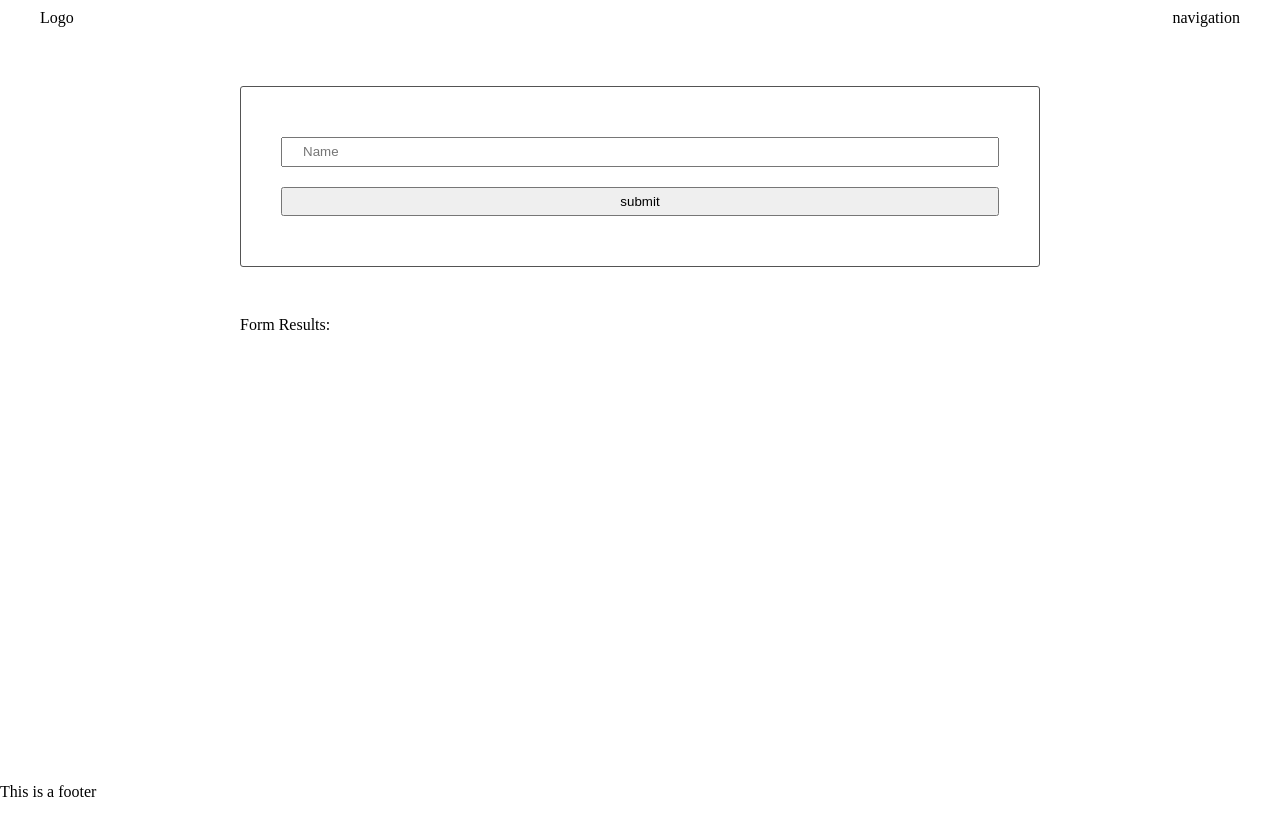
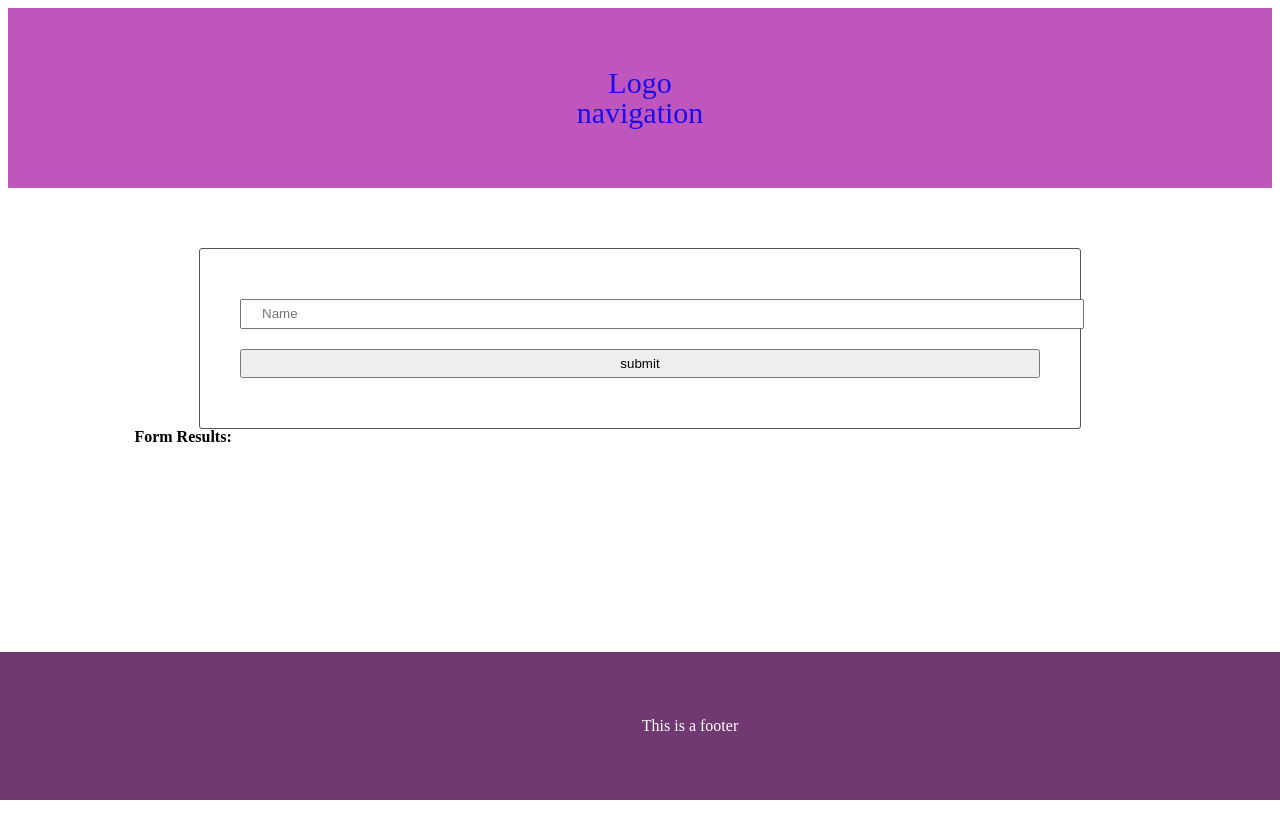
Before and after one commit to gcedeno/Evaluate_a_News_Article_with_NLP, a website: page src/client/views/index.html in a window 1280 px wide. Drawn offline with nearby package versions, Linux system fonts and the light colour scheme; files that its build step writes are made by us from their sources.

Commit message:
style modifications

```diff
--- a/src/client/styles/base.scss
+++ b/src/client/styles/base.scss
@@ -1,14 +1,50 @@
-body {
-    display: flex;
-    flex-direction: column;
-    min-height: 100vh;
-}
+/* http://meyerweb.com/eric/tools/css/reset/
+   v2.0 | 20110126
+   License: none (public domain)
+*/
 
-main {
-    flex: 2;
-}
+html, body, div, span, applet, object, iframe, h1, h2, h3, h4, h5, h6, p, blockquote, pre, a, abbr, acronym, address, big, cite, code, del, dfn, em, img, ins, kbd, q, s, samp, small, strike, strong, sub, sup, tt, var, b, u, i, center, dl, dt, dd, ol, ul, li, fieldset, form, label, legend, table, caption, tbody, tfoot, thead, tr, th, td, article, aside, canvas, details, embed, figure, figcaption, footer, header, hgroup, menu, nav, output, ruby, section, summary, time, mark, audio, video {
+    margin: 3;
+    padding: 0;
+    border: 0;
+    font-size: 100%;
+    //font: inherit;
+    vertical-align: baseline;
+  }
 
-section {
-    max-width: 800px;
-    margin: 50px auto;
-}
+  /* HTML5 display-role reset for older browsers */
+
+  article, aside, details, figcaption, figure, footer, header, hgroup, menu, nav, section {
+    display: block;
+  }
+
+  body {
+    line-height: 1;
+  }
+
+  ol, ul {
+    list-style: none;
+  }
+
+  blockquote, q {
+    quotes: none;
+  }
+
+  blockquote {
+    &:before, &:after {
+      content: '';
+      content: none;
+    }
+  }
+
+  q {
+    &:before, &:after {
+      content: '';
+      content: none;
+    }
+  }
+
+  table {
+    border-collapse: collapse;
+    border-spacing: 0;
+  }
--- a/src/client/styles/footer.scss
+++ b/src/client/styles/footer.scss
@@ -0,0 +1,22 @@
+footer {
+    padding: 50px;
+    position: fixed;
+    left: 0;
+    bottom: 0;
+    width: 100%;
+    background-color: rgb(113, 57, 113);
+    color: white;
+    text-align: center;
+}
+
+//phone
+@media only screen and (max-width: 715px) {
+}
+
+// tablet
+@media only screen and (max-width: 990px) {
+}
+
+// desktop
+@media only screen and (min-width: 901px) {
+}
--- a/src/client/styles/form.scss
+++ b/src/client/styles/form.scss
@@ -2,6 +2,8 @@ form {
     border: 1px solid #545454;
     border-radius: 3px;
     padding: 40px;
+    width: 800px;
+    margin: 0 auto;
 }
 
 input {
@@ -10,3 +12,15 @@ input {
     line-height: 16px;
     margin: 10px 0;
 }
+
+//phone
+@media only screen and (max-width: 715px) {
+}
+
+// tablet
+@media only screen and (max-width: 990px) {
+}
+
+// desktop
+@media only screen and (min-width: 901px) {
+}
--- a/src/client/styles/header.scss
+++ b/src/client/styles/header.scss
@@ -1,5 +1,20 @@
 header {
-    display: flex;
-    justify-content: space-between;
-    padding: 10px 40px;
+    padding: 60px;
+    text-align: center;
+    //background: #1abc9c;
+    background-color:  rgb(190, 86, 190);
+    color: rgb(27, 13, 233);
+    font-size: 30px;
 }
+
+//phone
+@media only screen and (max-width: 715px) {
+}
+
+// tablet
+@media only screen and (max-width: 990px) {
+}
+
+// desktop
+@media only screen and (min-width: 901px) {
+}
--- a/src/client/styles/resets.scss
+++ b/src/client/styles/resets.scss
@@ -1,55 +1,39 @@
-/* http://meyerweb.com/eric/tools/css/reset/
-   v2.0 | 20110126
-   License: none (public domain)
-*/
-
-* {
-    box-sizing: border-box;
+h1 {
+	font-size: 45px;
+	text-align:center;
+	font-weight: bold;
 }
 
-html, body, div, span, applet, object, iframe,
-h1, h2, h3, h4, h5, h6, p, blockquote, pre,
-a, abbr, acronym, address, big, cite, code,
-del, dfn, em, img, ins, kbd, q, s, samp,
-small, strike, strong, sub, sup, tt, var,
-b, u, i, center,
-dl, dt, dd, ol, ul, li,
-fieldset, form, label, legend,
-table, caption, tbody, tfoot, thead, tr, th, td,
-article, aside, canvas, details, embed,
-figure, figcaption, footer, header, hgroup,
-menu, nav, output, ruby, section, summary,
-time, mark, audio, video {
-	margin: 0;
-	padding: 0;
-	border: 0;
-	font-size: 100%;
-	font: inherit;
-	vertical-align: baseline;
+h2 {
+	font-size: 20px;
+	text-align:center;
 }
-/* HTML5 display-role reset for older browsers */
-article, aside, details, figcaption, figure,
-footer, header, hgroup, menu, nav, section {
-	display: block;
+
+h3 {
+    font-size: 18px;
+	font-weight: bold;
+
 }
+
 body {
-	line-height: 1;
+    display: flex;
+    flex-direction: column;
+    min-height: 100vh;
 }
-ol, ul {
-	list-style: none;
+
+main {
+    flex: 1;
+    margin: 60px 10%;
 }
-blockquote, q {
-	quotes: none;
+
+//phone
+@media only screen and (max-width: 715px) {
 }
-blockquote:before, blockquote:after,
-q:before, q:after {
-	content: '';
-	content: none;
+
+// tablet
+@media only screen and (max-width: 990px) {
 }
-table {
-	border-collapse: collapse;
-	border-spacing: 0;
+
+// desktop
+@media only screen and (min-width: 901px) {
 }
-ul {
-    list-style-type: none;
-}
```
Also changed, not shown: src/client/styles/messages.scss (+25 -0 lines).
